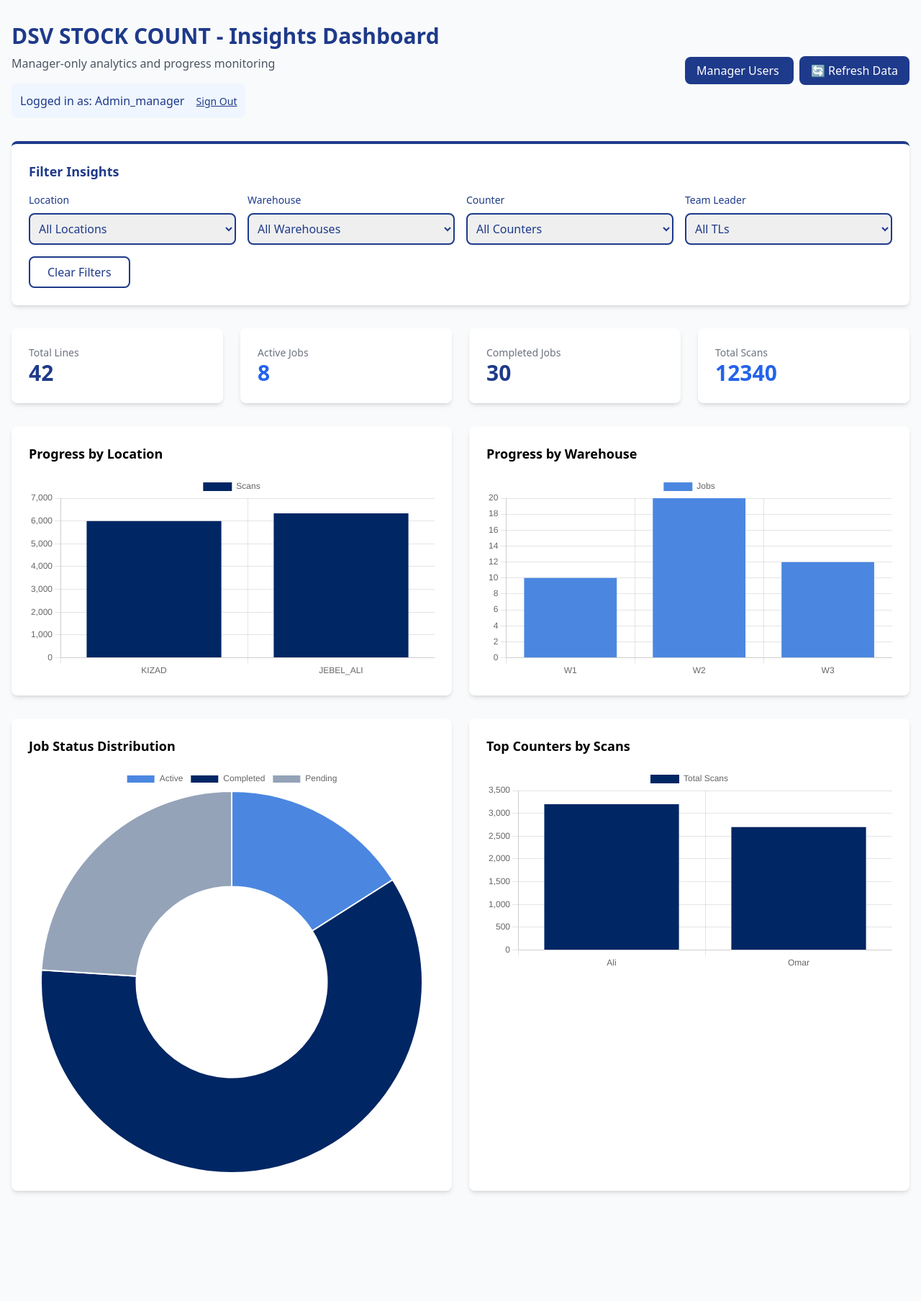
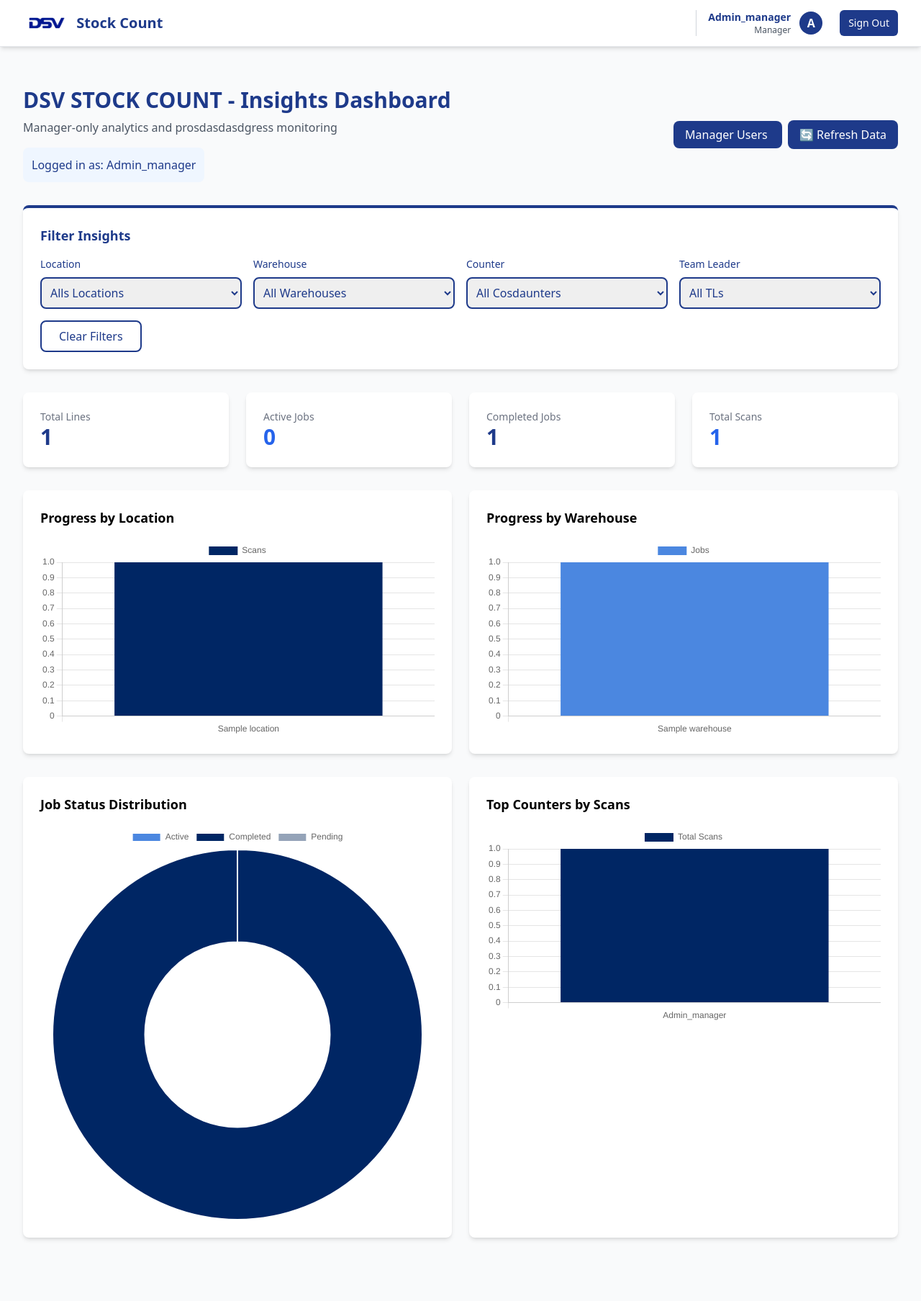
Before and after one commit to AneeshNi47/warehouse-stock-count, a Flask app: page /manager/ in a window 1280 px wide. Shown: the whole page at 72% size. Before the commit the page ends 1657 px from the top, so only its background shows below. Run offline with Flask 3, Linux system fonts and the light colour scheme; a user stored in the database is signed in; tables that the repository leaves empty hold one stand-in row (values such as "Sample post"); some libraries are stand-ins or nearby versions.

Commit message:
enhancement changes

```diff
--- a/app/routes/api.py
+++ b/app/routes/api.py
@@ -1,18 +1,59 @@
-from flask import Blueprint, jsonify
+from flask import Blueprint, request, jsonify
+from flask_login import login_required
+from sqlalchemy import func
+from app.models import db, User, ScanLine, ScanRecord
+
 
 bp = Blueprint("api", __name__, url_prefix="/api/insights")
 
+
 @bp.route("/dashboard")
-def dashboard_data():
-    data = {
-        "totalLines": 42,
-        "activeJobs": 8,
-        "completedJobs": 30,
-        "totalScans": 12340,
-        "locations": ["KIZAD", "JEBEL_ALI"],
-        "locationScans": [6000, 6340],
-        "warehouses": ["W1", "W2", "W3"],
-        "warehouseJobs": [10, 20, 12],
-        "topCounters": [{"name": "Ali", "scans": 3200}, {"name": "Omar", "scans": 2700}],
-    }
-    return jsonify(data)
+@login_required
+def dashboard_insights():
+    location_id = request.args.get("location")
+    warehouse_id = request.args.get("warehouse")
+    tl_id = request.args.get("tl")
+
+    query = ScanLine.query
+
+    if location_id:
+        query = query.filter(ScanLine.location_id == location_id)
+    if warehouse_id:
+        query = query.filter(ScanLine.warehouse_id == warehouse_id)
+    if tl_id:
+        query = query.filter(ScanLine.team_leader_user_id == tl_id)
+
+    lines = query.all()
+
+    total_lines = len(lines)
+    total_scans = sum(len(line.scan_records) for line in lines)
+    active_jobs = sum(1 for line in lines if line.status in ["Allocated", "In-Progress"])
+    completed_jobs = sum(1 for line in lines if line.status == "Completed")
+
+    location_data = {}
+    warehouse_data = {}
+
+    for line in lines:
+        location_data[line.location.name] = location_data.get(line.location.name, 0) + len(line.scan_records)
+        warehouse_data[line.warehouse.warehouse_name] = warehouse_data.get(line.warehouse.warehouse_name, 0) + len(line.scan_records)
+
+    top_counters = (
+        db.session.query(User.username, func.count(ScanRecord.id))
+        .join(ScanRecord, ScanRecord.counter_user_id == User.id)
+        .group_by(User.id)
+        .order_by(func.count(ScanRecord.id).desc())
+        .limit(5)
+        .all()
+    )
+    return jsonify({
+        "success": True,
+        "totalLines": total_lines,
+        "activeJobs": active_jobs,
+        "completedJobs": completed_jobs,
+        "totalScans": total_scans,
+        "locations": list(location_data.keys()),
+        "locationScans": list(location_data.values()),
+        "warehouses": list(warehouse_data.keys()),
+        "warehouseJobs": list(warehouse_data.values()),
+        "topCounters": [{"name": name, "scans": count} for name, count in top_counters],
+    })
--- a/app/routes/auth.py
+++ b/app/routes/auth.py
@@ -1,7 +1,7 @@
 from flask import Blueprint, render_template, redirect, url_for, request, flash
-from werkzeug.security import generate_password_hash, check_password_hash
+from werkzeug.security import check_password_hash
 from flask_login import login_user, logout_user, login_required, current_user
-from ..models import db, User
+from ..models import User
 
 bp = Blueprint("auth", __name__)
 
@@ -44,6 +44,7 @@
 
     return render_template("login.html")
 
+
 @bp.route("/logout")
 @login_required
 def logout():
--- a/app/routes/manager.py
+++ b/app/routes/manager.py
@@ -1,8 +1,10 @@
-from flask import Blueprint, render_template, request, redirect, url_for, flash
+from flask import Blueprint, render_template, request, redirect, url_for, flash, jsonify
 from flask_login import login_required, current_user
 from werkzeug.security import generate_password_hash
-from app.models import db, User, Warehouse, Location
+from sqlalchemy import func
+from app.models import db, User, Warehouse, Location, ScanLine, ScanRecord
 bp = Blueprint("manager", __name__, url_prefix="/manager")
+
 
 @bp.route("/dashboard")
 @login_required
@@ -18,6 +20,7 @@
         locations=locations,
         warehouses=warehouses
     )
+
 
 @bp.route("/add_user", methods=["POST"])
 @login_required
@@ -43,6 +46,7 @@
     flash(f"New {role} '{username}' added successfully!", "success")
     return redirect(url_for("manager.dashboard"))
 
+
 @bp.route("/toggle_user/<int:user_id>")
 @login_required
 def toggle_user(user_id):
@@ -57,6 +61,7 @@
     else:
         flash("User not found.", "error")
     return redirect(url_for("manager.dashboard"))
+
 
 @bp.route("/update_password/<int:user_id>", methods=["POST"])
 @login_required
@@ -77,9 +82,19 @@
 @bp.route("/")
 @login_required
 def insights():
-    if current_user.role != "Manager":
-        return "Unauthorized", 403
-    return render_template("manager_insights.html", current_user=current_user)
+    # load filter dropdown options, etc.
+    locations = Location.query.all()
+    warehouses = Warehouse.query.all()
+    counters = User.query.filter_by(role="Counter").all()
+    tls = User.query.filter_by(role="TeamLeader").all()
+
+    return render_template(
+        "manager_insights.html",
+        locations=locations,
+        warehouses=warehouses,
+        counters=counters,
+        tls=tls
+    )
 
 
 @bp.route("/add_location", methods=["POST"])
@@ -91,6 +106,7 @@
     flash("Location added successfully", "success")
     return redirect(url_for("manager.dashboard"))
 
+
 @bp.route("/add_warehouse", methods=["POST"])
 def add_warehouse():
     name = request.form["warehouse_name"]
@@ -101,6 +117,29 @@
     flash("Warehouse added successfully", "success")
     return redirect(url_for("manager.dashboard"))
 
+
+@bp.route("/check_duplicate", methods=["POST"])
+def check_duplicate():
+    """AJAX endpoint to check for duplicate usernames, locations, or warehouses"""
+    data = request.get_json()
+    check_type = data.get("type")
+    value = data.get("value", "").strip().lower()
+
+    if not check_type or not value:
+        return jsonify({"exists": False})
+
+    exists = False
+
+    if check_type == "user":
+        exists = User.query.filter(db.func.lower(User.username) == value).first() is not None
+    elif check_type == "location":
+        exists = Location.query.filter(db.func.lower(Location.name) == value).first() is not None
+    elif check_type == "warehouse":
+        exists = Warehouse.query.filter(db.func.lower(Warehouse.warehouse_name) == value).first() is not None
+
+    return jsonify({"exists": exists})
+
+
 @bp.route("/delete_location/<int:location_id>")
 def delete_location(location_id):
     loc = Location.query.get(location_id)
@@ -108,6 +147,7 @@
     db.session.commit()
     flash("Location deleted", "success")
     return redirect(url_for("manager.dashboard"))
+
 
 @bp.route("/delete_warehouse/<int:warehouse_id>")
 def delete_warehouse(warehouse_id):
--- /dev/null
+++ b/app/templates/base.html
@@ -0,0 +1,103 @@
+<!DOCTYPE html>
+<html lang="en">
+<head>
+  <meta charset="UTF-8" />
+  <meta name="viewport" content="width=device-width, initial-scale=1.0" />
+  <title>{% block title %}DSV Stock Count{% endblock %}</title>
+  <script src="https://cdn.tailwindcss.com"></script>
+</head>
+<body class="bg-gray-50 min-h-screen">
+
+  <!-- ✅ Responsive Navbar -->
+  {% if not request.endpoint or 'auth.login' not in request.endpoint %}
+  <nav class="bg-white shadow-md border-b border-gray-200 sticky top-0 z-50">
+    <div class="max-w-7xl mx-auto px-4 sm:px-6 lg:px-8">
+      <div class="flex justify-between h-16 items-center">
+
+        <!-- Brand / Logo -->
+        <div class="flex items-center space-x-2">
+          <img src="{{ url_for('static', filename='images/dsv_logo.jpg') }}" alt="DSV Logo" class="h-8 w-auto">
+          <span class="text-xl font-semibold text-blue-900">Stock Count</span>
+        </div>
+
+        <!-- Desktop Menu -->
+        <div class="hidden md:flex space-x-6 items-center">
+  {% if current_user.is_authenticated %}
+    {% if current_user.role == 'manager' %}
+      <a href="{{ url_for('manager.insights') }}" class="text-gray-700 hover:text-blue-900 font-medium">Insights</a>
+      <a href="{{ url_for('manager.dashboard') }}" class="text-gray-700 hover:text-blue-900 font-medium">Manage Users</a>
+    {% elif current_user.role == 'team_leader' %}
+      <a href="{{ url_for('team_leader.dashboard') }}" class="text-gray-700 hover:text-blue-900 font-medium">Dashboard</a>
+      <a href="{{ url_for('team_leader.create_scan_line') }}" class="text-gray-700 hover:text-blue-900 font-medium">New Line</a>
+    {% elif current_user.role == 'counter' %}
+      <a href="{{ url_for('counter.dashboard') }}" class="text-gray-700 hover:text-blue-900 font-medium">My Jobs</a>
+    {% endif %}
+
+    <!-- 👤 User Info -->
+    <div class="flex items-center space-x-3 pl-4 border-l border-gray-300">
+      <div class="text-right leading-tight">
+        <p class="text-sm font-semibold text-blue-900">{{ current_user.username }}</p>
+        <p class="text-xs text-gray-600 capitalize">{{ current_user.role }}</p>
+      </div>
+      <div class="w-8 h-8 bg-blue-900 text-white flex items-center justify-center rounded-full font-bold">
+        {{ current_user.username[0]|upper }}
+      </div>
+    </div>
+
+    <!-- 🚪 Sign Out -->
+    <a href="{{ url_for('auth.logout') }}"
+      class="bg-blue-900 text-white px-3 py-2 rounded-md text-sm font-medium hover:bg-blue-800">
+      Sign Out
+    </a>
+  {% endif %}
+</div>
+
+        <!-- Mobile menu toggle -->
+        <div class="md:hidden">
+          <button id="menuToggle" class="text-blue-900 focus:outline-none focus:ring-2 focus:ring-blue-500">
+            ☰
+          </button>
+        </div>
+      </div>
+    </div>
+
+    <!-- Mobile Menu -->
+    <div id="mobileMenu" class="hidden md:hidden bg-white border-t border-gray-200">
+  {% if current_user.is_authenticated %}
+    {% if current_user.role == 'manager' %}
+      <a href="{{ url_for('manager.insights') }}" class="block px-4 py-2 text-gray-700 hover:bg-gray-100">Insights</a>
+      <a href="{{ url_for('manager.dashboard') }}" class="block px-4 py-2 text-gray-700 hover:bg-gray-100">Manage Users</a>
+    {% elif current_user.role == 'team_leader' %}
+      <a href="{{ url_for('team_leader.dashboard') }}" class="block px-4 py-2 text-gray-700 hover:bg-gray-100">Dashboard</a>
+      <a href="{{ url_for('team_leader.create_scan_line') }}" class="block px-4 py-2 text-gray-700 hover:bg-gray-100">New Line</a>
+    {% elif current_user.role == 'counter' %}
+      <a href="{{ url_for('counter.dashboard') }}" class="block px-4 py-2 text-gray-700 hover:bg-gray-100">My Jobs</a>
+    {% endif %}
+
+    <div class="px-4 py-3 border-t border-gray-200 bg-gray-50 text-gray-700">
+      <p class="font-semibold">{{ current_user.username }}</p>
+      <p class="text-sm capitalize text-gray-600">{{ current_user.role }}</p>
+    </div>
+
+    <a href="{{ url_for('auth.logout') }}" class="block px-4 py-2 bg-blue-900 text-white hover:bg-blue-800">Sign Out</a>
+  {% endif %}
+</div>
+  </nav>
+  {% endif %}
+
+  <!-- Page content -->
+  <div class="container mx-auto px-4 py-6">
+    {% block content %}{% endblock %}
+  </div>
+
+  <script>
+    const menuToggle = document.getElementById("menuToggle");
+    const mobileMenu = document.getElementById("mobileMenu");
+    if (menuToggle) {
+      menuToggle.addEventListener("click", () => {
+        mobileMenu.classList.toggle("hidden");
+      });
+    }
+  </script>
+</body>
+</html>
--- a/app/templates/manager_insights.html
+++ b/app/templates/manager_insights.html
@@ -1,5 +1,8 @@
-<!DOCTYPE html>
-<html lang="en">
+{% extends "base.html" %}
+{% block title %}Manager Insights | DSV Stock Count{% endblock %}
+
+{% block content %}
+
 <head>
   <meta charset="UTF-8" />
   <meta name="viewport" content="width=device-width, initial-scale=1.0" />
@@ -12,14 +15,11 @@
     <div class="flex justify-between items-center mb-8">
       <div>
         <h1 class="text-3xl font-bold mb-2 text-blue-900">DSV STOCK COUNT - Insights Dashboard</h1>
-        <p class="text-gray-600">Manager-only analytics and progress monitoring</p>
+        <p class="text-gray-600">Manager-only analytics and prosdasdasdgress monitoring</p>
         <div class="mt-4 p-3 bg-blue-50 rounded-lg inline-block">
           <span class="font-medium text-blue-900">
             Logged in as: {{ current_user.username }}
           </span>
-          <a href="{{ url_for('auth.logout') }}" class="ml-3 text-sm underline text-blue-900 hover:text-red-600">
-            Sign Out
-          </a>
         </div>
       </div>
       <div class="text-right">
@@ -41,25 +41,38 @@
         <div>
           <label class="block text-sm font-medium mb-2 text-blue-900">Location</label>
           <select id="filterLocation" class="w-full p-2 rounded-lg border-2 border-blue-900 text-blue-900">
-            <option value="">All Locations</option>
+              <option value="">Alls Locations</option>
+          {% for location in locations %}
+        <option value="{{ location.id }}">{{ location.name }}</option>
+        {% endfor %}
           </select>
         </div>
         <div>
           <label class="block text-sm font-medium mb-2 text-blue-900">Warehouse</label>
           <select id="filterWarehouse" class="w-full p-2 rounded-lg border-2 border-blue-900 text-blue-900">
             <option value="">All Warehouses</option>
+            {% for warehouse in warehouses %}
+        <option value="{{ warehouse.id }}">{{ warehouse.warehouse_name }}</option>
+        {% endfor %}
           </select>
         </div>
         <div>
           <label class="block text-sm font-medium mb-2 text-blue-900">Counter</label>
           <select id="filterCounter" class="w-full p-2 rounded-lg border-2 border-blue-900 text-blue-900">
-            <option value="">All Counters</option>
+            <option value="">All Cosdaunters</option>
+             {% for counter in counters %}
+        <option value="{{ counter.id }}">{{ counter.username }}</option>
+        {% endfor %}
           </select>
         </div>
         <div>
           <label class="block text-sm font-medium mb-2 text-blue-900">Team Leader</label>
           <select id="filterTL" class="w-full p-2 rounded-lg border-2 border-blue-900 text-blue-900">
             <option value="">All TLs</option>
+
+        {% for user in tls %}
+        <option value="{{ user.id }}">{{ user.username }}</option>
+        {% endfor %}
           </select>
         </div>
       </div>
@@ -135,11 +148,25 @@
     setTimeout(() => toast.classList.add("hidden"), 3000);
   }
 
+  // 🧩 Fetch insights with active filters
   async function loadInsights() {
     try {
-        const res = await fetch("/api/insights/dashboard");
+      const location = document.getElementById("filterLocation").value;
+      const warehouse = document.getElementById("filterWarehouse").value;
+      const counter = document.getElementById("filterCounter").value;
+      const tl = document.getElementById("filterTL").value;
+
+      const query = new URLSearchParams({ location, warehouse, counter, tl });
+      const res = await fetch(`/api/insights/dashboard?${query.toString()}`);
       const data = await res.json();
 
+      console.log(res)
+      if (!data.success) {
+        showToast(data.error || "Failed to load insights");
+        return;
+      }
+
+      // Update KPIs
       document.getElementById("totalLines").textContent = data.totalLines;
       document.getElementById("activeJobs").textContent = data.activeJobs;
       document.getElementById("completedJobs").textContent = data.completedJobs;
@@ -148,10 +175,11 @@
       renderCharts(data);
     } catch (err) {
       console.error(err);
-        showToast("Failed to load data");
+      showToast("Error fetching data");
     }
   }
 
+  // 🧩 Chart Rendering
   function renderCharts(data) {
     const ctx1 = document.getElementById("locationChart");
     const ctx2 = document.getElementById("warehouseChart");
@@ -183,7 +211,10 @@
       type: "doughnut",
       data: {
         labels: ["Active", "Completed", "Pending"],
-          datasets: [{ data: [data.activeJobs, data.completedJobs, data.totalLines - data.completedJobs], backgroundColor: ["#4B87E0", "#002664", "#94a3b8"] }],
+        datasets: [{
+          data: [data.activeJobs, data.completedJobs, data.totalLines - data.completedJobs],
+          backgroundColor: ["#4B87E0", "#002664", "#94a3b8"],
+        }],
       },
     });
 
@@ -196,8 +227,21 @@
     });
   }
 
-    document.getElementById("refreshData").addEventListener("click", loadInsights);
+  // 🧩 Auto refresh whenever a filter changes
+  ["filterLocation", "filterWarehouse", "filterCounter", "filterTL"].forEach(id => {
+    document.getElementById(id).addEventListener("change", loadInsights);
+  });
+
+  // 🧩 Clear Filters
+  document.getElementById("clearFilters").addEventListener("click", () => {
+    ["filterLocation", "filterWarehouse", "filterCounter", "filterTL"].forEach(id => {
+      document.getElementById(id).value = "";
+    });
+    loadInsights();
+  });
+
+  // 🧩 Initial load
   document.addEventListener("DOMContentLoaded", loadInsights);
 </script>
 </body>
-</html>
+{% endblock %}
--- a/run.py
+++ b/run.py
@@ -6,4 +6,4 @@
 if __name__ == "__main__":
     with app.app_context():
         db.create_all()
-    app.run(host="0.0.0.0", port=int(os.environ.get("PORT", 8000)), debug=os.environ.get("FLASK_DEBUG", False))
+    app.run(host="0.0.0.0", port=int(os.environ.get("PORT", 8000)), debug=os.environ.get("FLASK_DEBUG", True))
```
Also changed, not shown: app/templates/counter_count.html (+5 -3 lines), app/templates/counter_dashboard.html (+5 -18 lines), app/templates/counter_view_scan_line.html (+6 -5 lines), app/templates/manager_dashboard.html (+75 -8 lines), app/templates/team_leader_dashboard.html (+5 -15 lines), app/templates/team_leader_view_scan_line.html (+5 -14 lines), app/models.py (line endings or trailing spaces), app/static/images/dsv_logo.jpg (added). Lines whose indentation alone changed are shown as unchanged.
